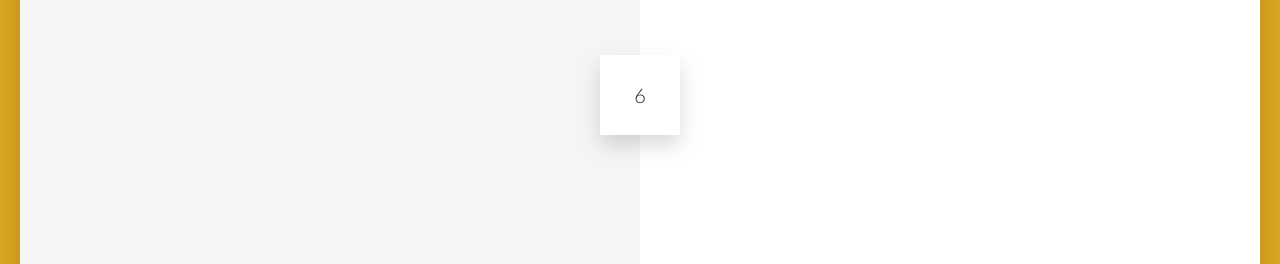
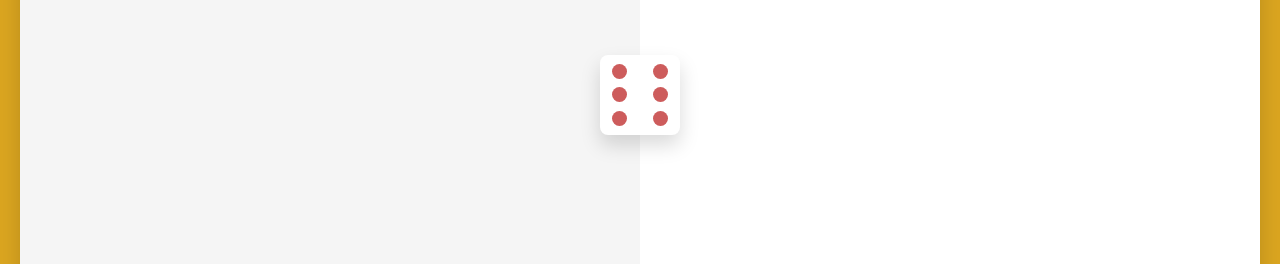
Before and after one commit to thomasphilipps/dice-game-studi, a plain HTML site: page index.html in a window 1280 px wide. Shown: the part 305-569 px from the top of the page. Drawn offline with nearby package versions, Linux system fonts and the light colour scheme.

Commit message:
Dice with dynamic behaviour

```diff
--- a/assets/CSS/style.css
+++ b/assets/CSS/style.css
@@ -83,6 +83,8 @@ svg {
   height: 4rem;
   width: 4rem;
   background: white;
+  border-radius: 10%;
+
 }
 
 #player-name {
@@ -98,3 +100,51 @@ svg {
   color: white;
   font-size: 1.5rem;
 }
+
+/*********************************************************
+ * DICE SPECIFIC BEHAVIOUR                               *
+ * Inspired from :                                       *
+ * https://dev.to/ekeijl/creating-dice-using-css-grid-j4 *
+ *********************************************************/
+
+#dice-face {
+  display: grid;
+  grid-template-areas:
+    "a . c"
+    "e g f"
+    "d . b";
+
+  flex: 0 0 auto;
+  width: 4rem;
+  height: 4rem;
+  padding: .25rem;
+}
+
+.dice-dot {
+  display: block;
+  align-self: center;
+  justify-self: center;
+  width: .75rem;
+  height: .75rem;
+  border-radius: 50%;
+  background-color: indianred;
+}
+
+.dice-dot:nth-child(2) {
+  grid-area: b;
+}
+.dice-dot:nth-child(3) {
+  grid-area: c;
+}
+.dice-dot:nth-child(4) {
+  grid-area: d;
+}
+.dice-dot:nth-child(5) {
+  grid-area: e;
+}
+.dice-dot:nth-child(6) {
+  grid-area: f;
+}
+.dice-dot:nth-child(odd):last-child {
+  grid-area: g;
+}
--- a/index.html
+++ b/index.html
@@ -89,7 +89,14 @@
           id="dice"
           class="shadow position-absolute d-flex align-self-center align-items-center justify-content-center"
         >
-          6
+          <div id="dice-face">
+            <span class="dice-dot"></span>
+            <span class="dice-dot"></span>
+            <span class="dice-dot"></span>
+            <span class="dice-dot"></span>
+            <span class="dice-dot"></span>
+            <span class="dice-dot"></span>
+          </div>
         </div>
         <!-- Controls container -->
         <div
```
